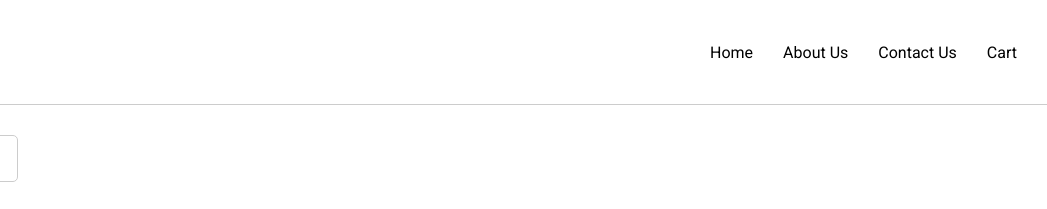
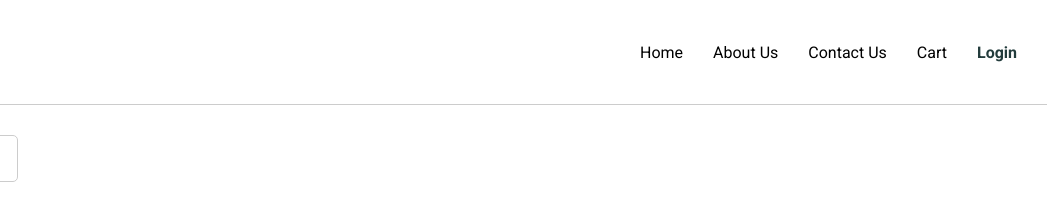
Before and after one commit to bhargavgopal-lanke/React-New, a React app: page / in a window 1280 px wide. Shown: the top 209 px of the page, 233-1280 px from the left. Built offline with nearby package versions, Linux system fonts and the light colour scheme; no server answers.

Commit message:
Login functionality added.

```diff
--- a/App.css
+++ b/App.css
@@ -106,6 +106,12 @@ p {
   font-weight: bold;
 }
 
+.login-link {
+  cursor: pointer;
+  font-weight: bold;
+  color: #233c3c;
+}
+
 /* Shimmer CSS */
 
 .shimmer-container {
--- a/src/components/Header.jsx
+++ b/src/components/Header.jsx
@@ -1,7 +1,17 @@
-import React from "react";
+import React, { useState } from "react";
 import logoimage from "../../public/logo-image.webp";
 
 const Header = () => {
+  const [loginState, setLoginState] = useState(true);
+
+  const handleClick = () => {
+    if (!loginState) {
+      setLoginState(true);
+    } else {
+      setLoginState(false);
+    }
+  };
+
   return (
     <div>
       <div className="header">
@@ -14,6 +24,7 @@ const Header = () => {
             <li>About Us</li>
             <li>Contact Us</li>
             <li>Cart</li>
+            <li onClick={handleClick} className="login-link">{loginState ? "Login" : "Logout"}</li>
           </ul>
         </div>
       </div>
```
